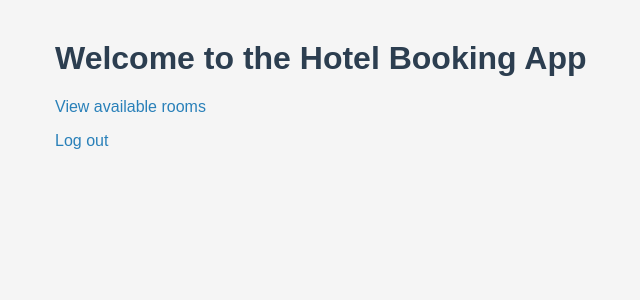
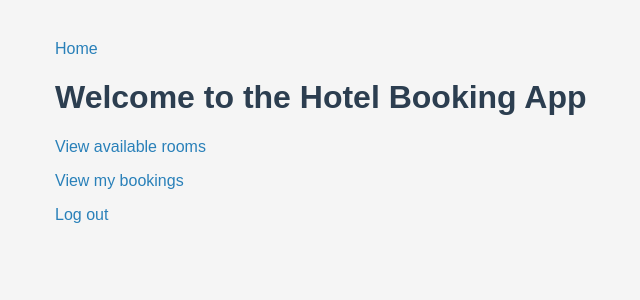
Before and after one commit to alytawfeek2007-cell/hotel-booking-flask, a Flask app: page / in a window 1280 px wide. Shown: the top 300 px of the page, without its empty margins (235-875 px from the left). Run offline with Flask 3, Linux system fonts and the light colour scheme.

Commit message:
Add home navigation link and bookings link for better usability

```diff
--- a/templates/home.html
+++ b/templates/home.html
@@ -3,5 +3,6 @@
 {% block content %}
     <h1>Welcome to the Hotel Booking App</h1>
     <p><a href="/rooms">View available rooms</a></p>
+    <p><a href="/bookings">View my bookings</a></p>
     <p><a href="/logout">Log out</a></p>
 {% endblock %}
--- a/templates/layout.html
+++ b/templates/layout.html
@@ -5,6 +5,7 @@
     <link rel="stylesheet" href="{{ url_for('static', filename='style.css') }}">
 </head>
 <body>
+    <p><a href="/">Home</a></p>
     {% block content %}
     {% endblock %}
 </body>
```
